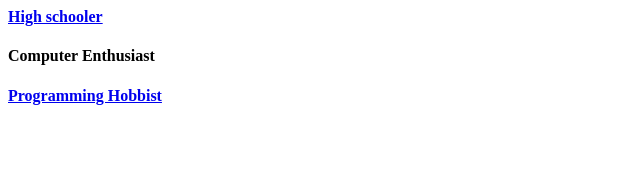
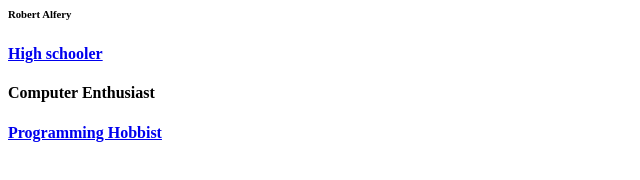
Before and after one commit to bobameji/bobameji.github.io, a plain HTML site: page index.html in a window 1280 px wide. Shown: the whole page, without its empty margins (0-640 px from the left). Drawn offline with Linux system fonts and the light colour scheme.

```diff
--- a/index.html
+++ b/index.html
@@ -2,7 +2,7 @@
 <BODY>
 <P>
 <TEXT>
-	<TITLE>Robert Alfery</TITLE>
+	<H6>Robert Alfery</h6>
 	<a href="/HTML/Highschool.html"> <h4>High schooler</h4> </a>
 	<h4>Computer Enthusiast</h4>
 	<a href="/HTML/Programming.html"><h4>Programming Hobbist</h4></a>
```
